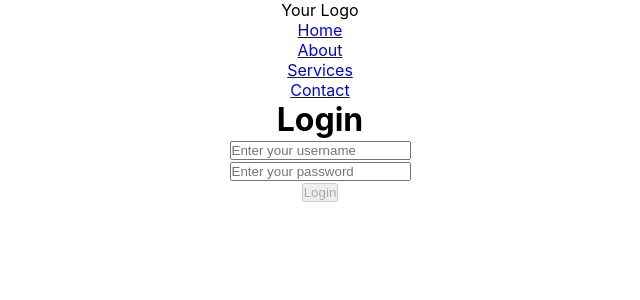
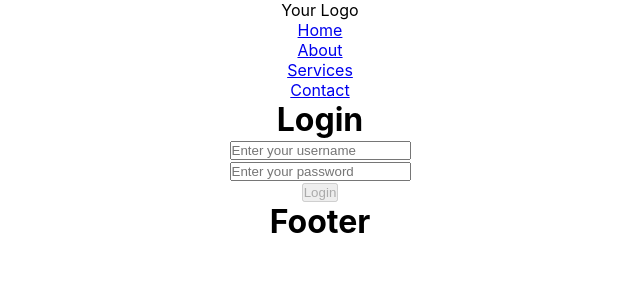
Before and after one commit to anandhalder/mytodoapp, a React (Create React App) app in the folder client/: page / in a window 1280 px wide. Shown: the top 300 px of the page, without its empty margins (320-960 px from the left). Built offline with nearby package versions, Linux system fonts and the light colour scheme.

Commit message:
Updating ..

```diff
--- a/client/package.json
+++ b/client/package.json
@@ -10,9 +10,13 @@
     "@types/node": "^16.18.34",
     "@types/react": "^18.2.8",
     "@types/react-dom": "^18.2.4",
+    "localforage": "^1.10.0",
+    "match-sorter": "^6.3.1",
     "react": "^18.2.0",
     "react-dom": "^18.2.0",
+    "react-router-dom": "^6.13.0",
     "react-scripts": "5.0.1",
+    "sort-by": "^1.2.0",
     "typescript": "^4.9.5",
     "web-vitals": "^2.1.4"
   },
--- a/client/src/App.tsx
+++ b/client/src/App.tsx
@@ -1,15 +1,17 @@
 import React from 'react';
 import Login from './components/Login';
 import Header from './components/Header';
+import Footer from "./components/Footer";
 import './App.css';
 
 function App() {
-  return (
-    <div className="App">
-      <Header />
-      <Login />
-    </div>
-  );
+	return (
+		<div className="App">
+			<Header/>
+			<Login/>
+			<Footer/>
+		</div>
+	);
 }
 
 export default App;
--- /dev/null
+++ b/client/src/components/Footer.tsx
@@ -0,0 +1,11 @@
+import React, {FC} from 'react';
+
+const Footer: FC = () => {
+	return (
+		<footer>
+			<h1>Footer</h1>
+		</footer>
+	);
+};
+
+export default Footer;
```
Also changed, not shown: 1 other file (tests, documents, lock files or other folders).
